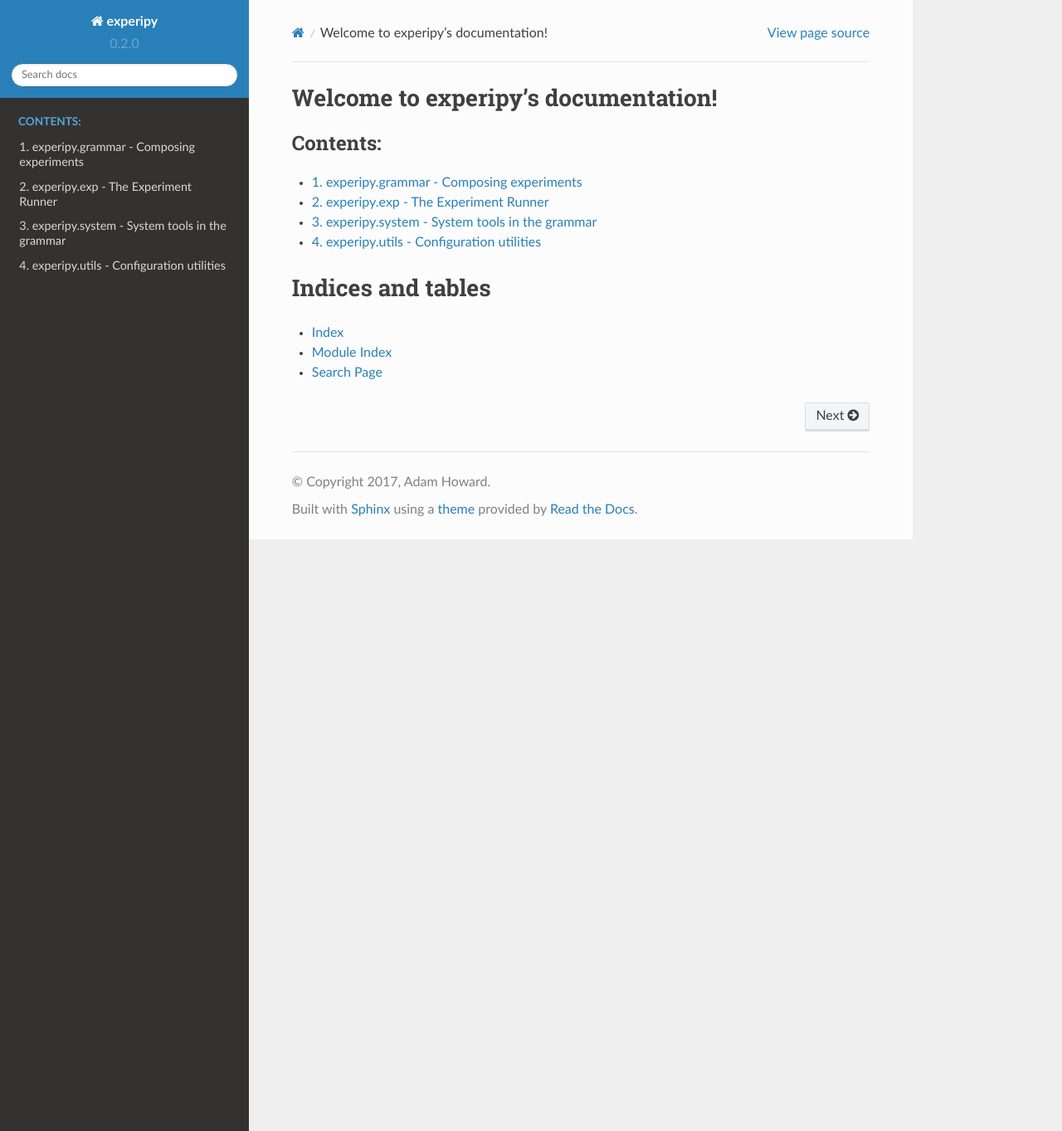
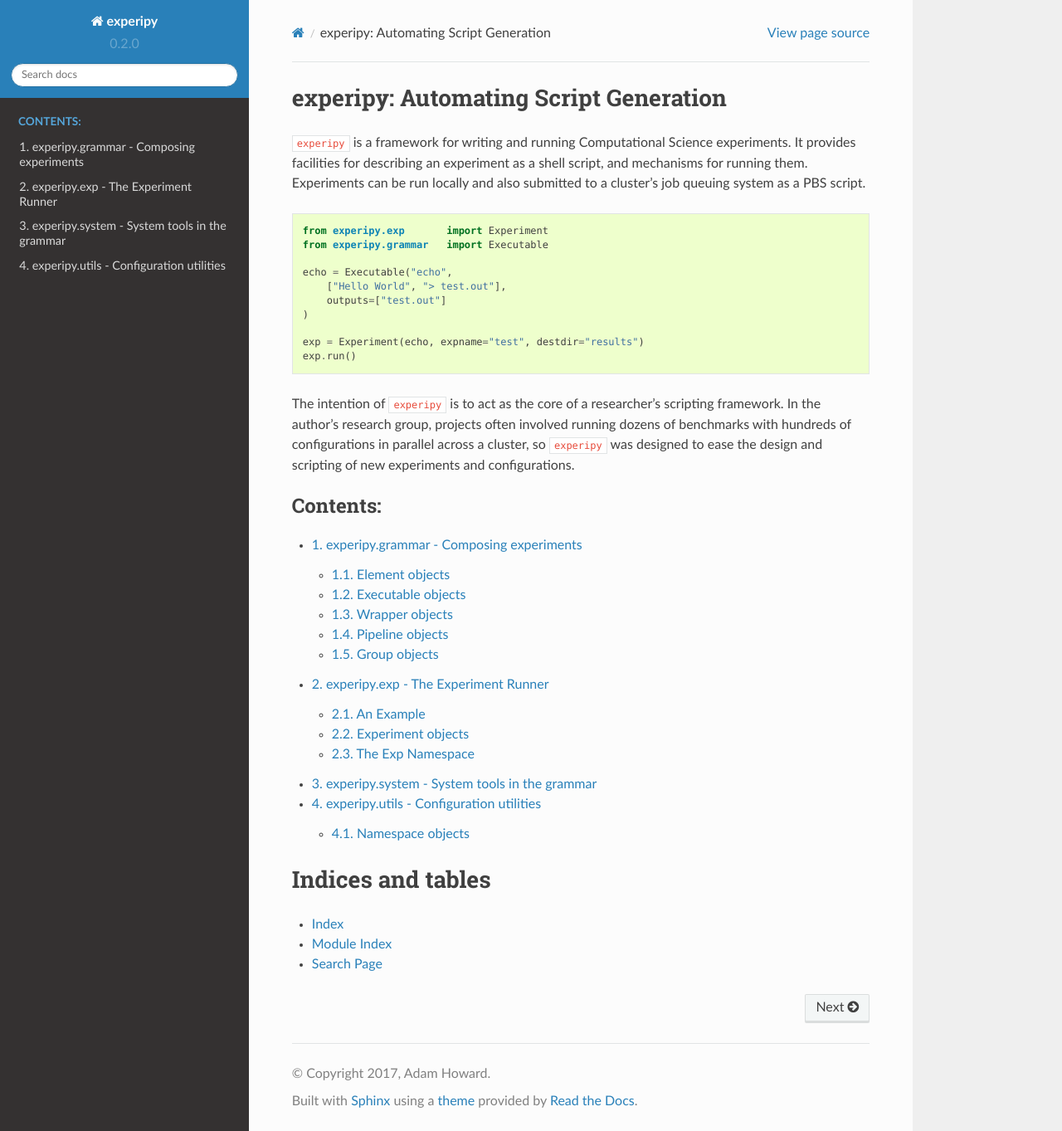
Before and after one commit to Elemnir/experipy, a Sphinx documentation site: the page built from docs/index.rst, in a window 1280 px wide and 1363 px high. Shown: the whole window at 83% size. Built offline with Sphinx 7.4.7 and the Read the Docs theme 2.0.0, drawn with Linux system fonts in a browser that asks for light colours; formulas are drawn with MathJax 3.

Commit message:
Expanding documentation

```diff
--- a/docs/grammar.rst
+++ b/docs/grammar.rst
@@ -1,39 +1,56 @@
 1. experipy.grammar - Composing experiments
 *******************************************
 
-.. automodule:: experipy.grammar
+This module provides the core elements which compose the Experipy grammar:
+Executables, Wrappers, Pipelines, and Groups. These elements facilitate
+specifying programs to execute as well as the files they depend on.
 
-
-1.1. The Element class
-======================
+1.1. Element objects
+====================
 
 .. autoclass:: experipy.grammar.Element
    :members:
 
 
-1.2. The Executable class
-=========================
+1.2. Executable objects
+=======================
+
+The Executable class extends the base Element class by providing an abstraction
+for describing a program executable. Once instantiated, converting an Executable
+object to a string will yield the command string that will be entered into the
+shell script.
 
 .. autoclass:: experipy.grammar.Executable
    :members:
 
 
-1.3. The Wrapper class
-======================
+1.3. Wrapper objects
+====================
+
+Wrappers are executables which accept another Executable and its arguments as a
+parameter, and incorporates the wrapped Executable into its argument list and
+collection of inputs and outputs.
 
 .. autoclass:: experipy.grammar.Wrapper
    :members:
 
 
-1.4. The Pipeline class
-=======================
+1.4. Pipeline objects
+=====================
+
+The Linux shell supports piping of output from one program into the input of
+another. Pipelines provide a mechanism to support that feature in the
+generated shell scripts.
 
 .. autoclass:: experipy.grammar.Pipeline
    :members:
 
 
-1.5. The Group class
-====================
+1.5. Group objects
+==================
+
+Groups allow generation of more complex experiment behavior than the execution
+of a single Executable, Wrapper, or Pipeline.
 
 .. autoclass:: experipy.grammar.Group
    :members:
--- a/docs/index.rst
+++ b/docs/index.rst
@@ -3,11 +3,35 @@
    You can adapt this file completely to your liking, but it should at least
    contain the root `toctree` directive.
 
-Welcome to experipy's documentation!
-====================================
+experipy: Automating Script Generation
+======================================
+
+``experipy`` is a framework for writing and running Computational Science
+experiments. It provides facilities for describing an experiment as a shell
+script, and mechanisms for running them. Experiments can be run locally and also
+submitted to a cluster's job queuing system as a PBS script.
+
+::
+
+    from experipy.exp       import Experiment
+    from experipy.grammar   import Executable
+
+    echo = Executable("echo",
+        ["Hello World", "> test.out"],
+        outputs=["test.out"]
+    )
+
+    exp = Experiment(echo, expname="test", destdir="results")
+    exp.run()
+
+The intention of ``experipy`` is to act as the core of a researcher's scripting
+framework. In the author's research group, projects often involved running
+dozens of benchmarks with hundreds of configurations in parallel across a
+cluster, so ``experipy`` was designed to ease the design and scripting of new
+experiments and configurations.
 
 .. toctree::
-   :maxdepth: 1
+   :maxdepth: 2
    :caption: Contents:
 
    grammar
--- a/docs/system.rst
+++ b/docs/system.rst
@@ -1,8 +1,8 @@
 3. experipy.system - System tools in the grammar
 ************************************************
 
-.. automodule:: experipy.system
-   :members:
+This module provides a number of system and shell tools for helping to specify
+common tasks within the experipy grammar.
 
 .. autofunction:: experipy.system.cd
 
```
Also changed, not shown: docs/exp.rst (+45 -9 lines), docs/utils.rst (+5 -4 lines).
